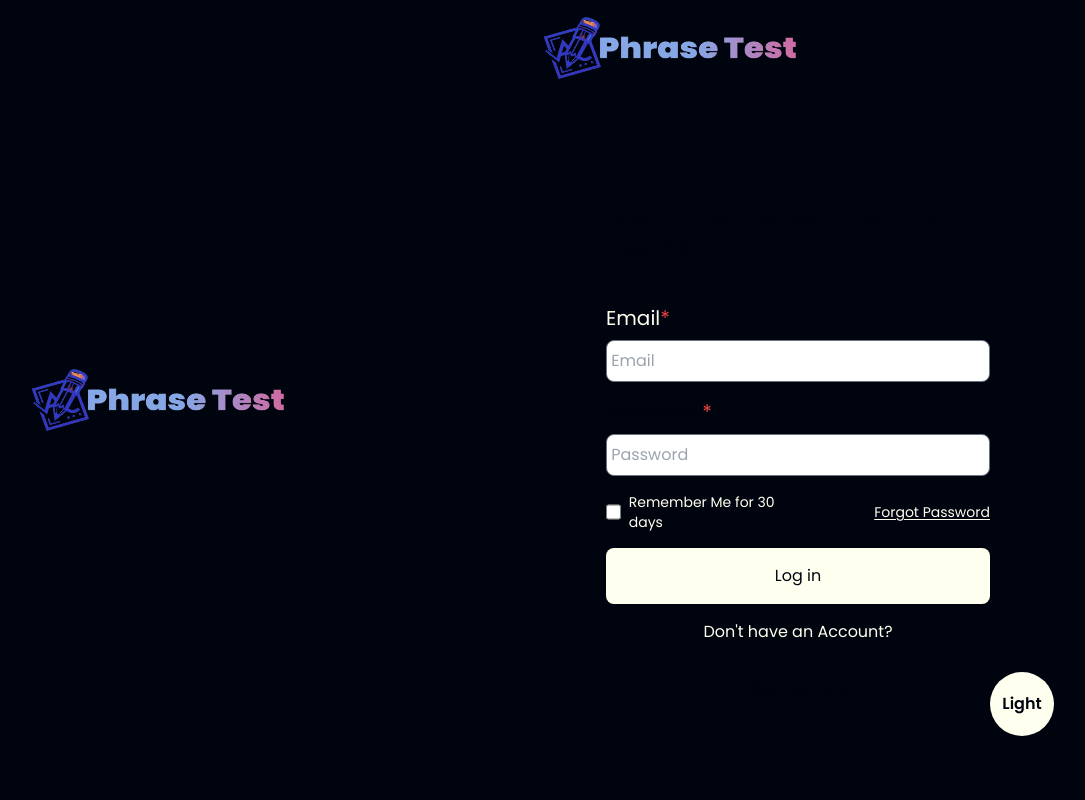
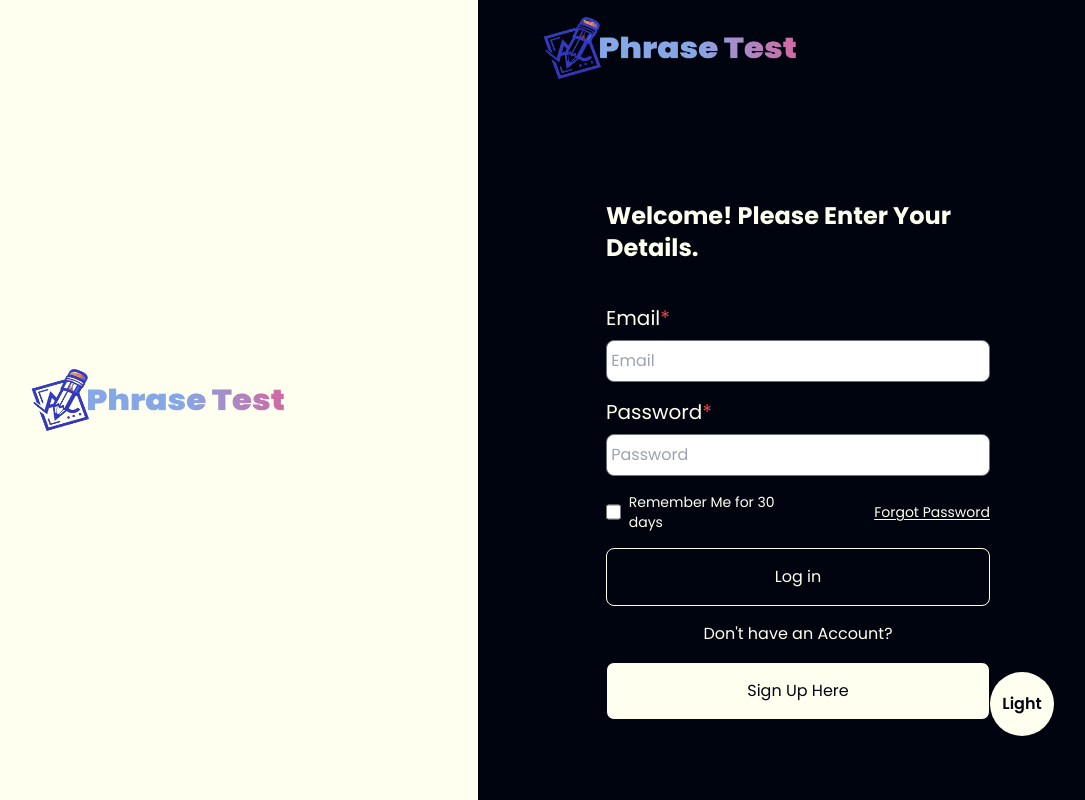
Before and after one commit to JhondhelPago/phrasetest_app, a React (Vite) app: page /loginpage in a window 1280 px wide. Shown: the whole page, without its empty margins (162-1247 px from the left). Built offline with nearby package versions, Linux system fonts and the light colour scheme.

Commit message:
DarkmodeFix

```diff
--- a/src/components/Login.jsx
+++ b/src/components/Login.jsx
@@ -9,7 +9,7 @@ const Login = () => {
 
         <div className={`${styles.paddingX} ${styles.paddingY}  w-full items-center justify- xs:w-full font-poppins`}>
 
-            <h1 className='text-2xl font-bold mt-14  text-primary mb-10'>
+            <h1 className='text-2xl font-bold mt-14  text-primary dark:text-white mb-10'>
             Welcome! Please Enter Your Details.
             </h1>
 
@@ -18,15 +18,15 @@ const Login = () => {
                     Email<span className='text-red-500'>*</span>
                 </div>
                 <div className='w-full flex flex-col'>
-                    <input type="email" placeholder=" Email" className='w-full text-primary dark:text-white mt-2 py-2 border rounded-lg border-gray-500 outline-none focus:outline-none mb-4'/>
+                    <input type="email" placeholder=" Email" className='w-full text-primary  mt-2 py-2 border rounded-lg border-gray-500 outline-none focus:outline-none mb-4'/>
                 </div>
 
-                <div className='text-xl font-thin  text-primary '>
+                <div className='text-xl font-thin  text-primary dark:text-white'>
                     Password<span className='text-red-500'>*</span>
                 </div>
 
                 <div className='w-full flex flex-col'>
-                    <input type="password" placeholder=" Password" className='w-full text-primary dark:text-white mt-2 py-2 border rounded-lg border-gray-500 outline-none focus:outline-none'/>
+                    <input type="password" placeholder=" Password" className='w-full text-primary  mt-2 py-2 border rounded-lg border-gray-500 outline-none focus:outline-none'/>
                 </div>
 
                 <div className='w-full flex items-center justify-between text-primary dark:text-white mt-4'>
@@ -41,7 +41,7 @@ const Login = () => {
                 </div>
 
                 <div className='w-full flex flex-col'>
-                    <button className='w-full text-white dark:text-primary bg-primary dark:bg-white rounded-lg p-4 text-center flex items-center justify-center mt-4'>
+                    <button className='w-full text-white dark:text-white bg-primary dark:bg-dark rounded-lg border-lg border-white border p-4 text-center flex items-center justify-center mt-4'>
                         Log in
                     </button>
                     <div className='w-full flex items-center justify-center mt-4'>
@@ -49,7 +49,7 @@ const Login = () => {
                     </div>
 
 
-                    <button className='w-full text-primary dark:text-primary bg-white dark:bg-primary border-lg border-primary border rounded-lg p-4 text-center flex items-center justify-center mt-4'>
+                    <button className='w-full text-primary dark:text-primary bg-white dark:bg-white border-lg border-primary border rounded-lg p-4 text-center flex items-center justify-center mt-4'>
                         Sign Up Here
                     </button>
                 </div>
--- a/src/pages/LoginPage.jsx
+++ b/src/pages/LoginPage.jsx
@@ -8,7 +8,7 @@ const LoginPage = ({isDark, changeColorTheme}) => {
   return (
     <>
         <div className={!isDark && 'dark'}>
-            <section className='bg-primary dark:white w-full h-screen flex items-start'>
+            <section className='bg-primary dark:bg-white w-full h-screen flex items-start'>
                 <div className='relative w-1/2 h-full  flex-col hidden lg:block'>
                 <div className={`${styles.paddingX} ${styles.flexCenter} `}>
                     <div className={`h-screen flex items-center justify-center`}>
```
